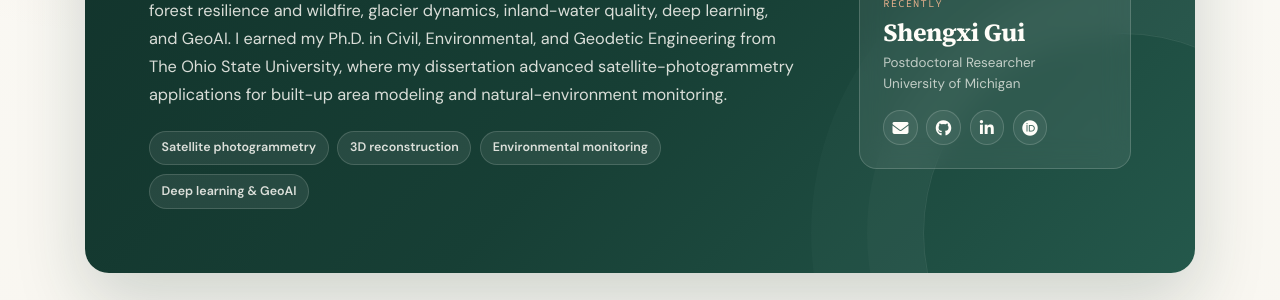
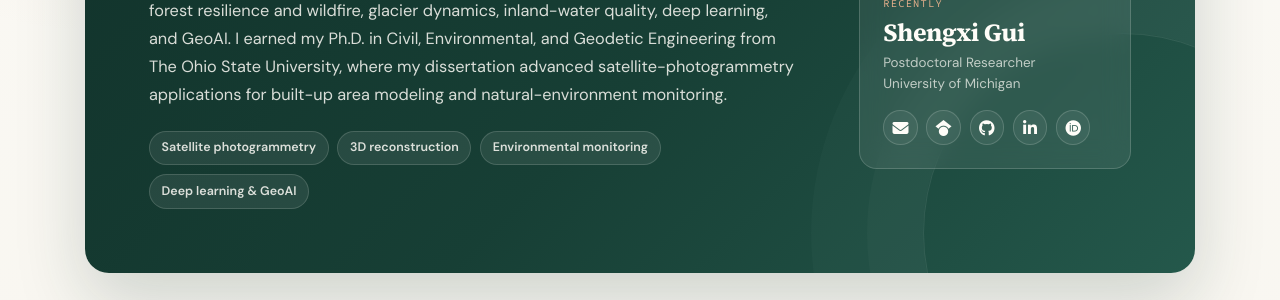
Before and after one commit to HeavenswordG/HeavenswordG.github.io, a Jekyll site: the page built from index.html, in a window 1280 px wide. Shown: the part 501-801 px from the top of the page. Built offline with Jekyll 4.4.1, drawn with Linux system fonts in a browser that asks for light colours; nearby versions of some CDN libraries; a style sheet for code colours, icons or effects is not loaded.

Commit message:
Add Google Scholar profile link

```diff
--- a/_data/profile.yml
+++ b/_data/profile.yml
@@ -7,6 +7,7 @@ positions:
 - name: University of Michigan
 
 email: "gsx2037@gmail.com"
+gscholar: 9RL27EcAAAAJ
 github: HeavenswordG
 linkedin: shengxi-gui-50b0a9249
 orcid: 0000-0001-8932-0577
--- a/index.html
+++ b/index.html
@@ -51,6 +51,16 @@ container_class: container-xl
                     <i class="fas fa-envelope" aria-hidden="true"></i>
                 </a>
                 {% endif %}
+                {% if site.data.profile.gscholar %}
+                    {% if site.data.profile.gscholar contains 'scholar.google' %}
+                        {% assign gscholar_url = site.data.profile.gscholar %}
+                    {% else %}
+                        {% assign gscholar_url = 'https://scholar.google.com/citations?user=' | append: site.data.profile.gscholar %}
+                    {% endif %}
+                <a target="_blank" rel="noopener" href="{{ gscholar_url }}" aria-label="Google Scholar">
+                    <i class="fab fa-google-scholar" aria-hidden="true"></i>
+                </a>
+                {% endif %}
                 {% if site.data.profile.github %}
                 <a target="_blank" rel="noopener" href="https://github.com/{{ site.data.profile.github }}" aria-label="GitHub">
                     <i class="fab fa-github" aria-hidden="true"></i>
```
